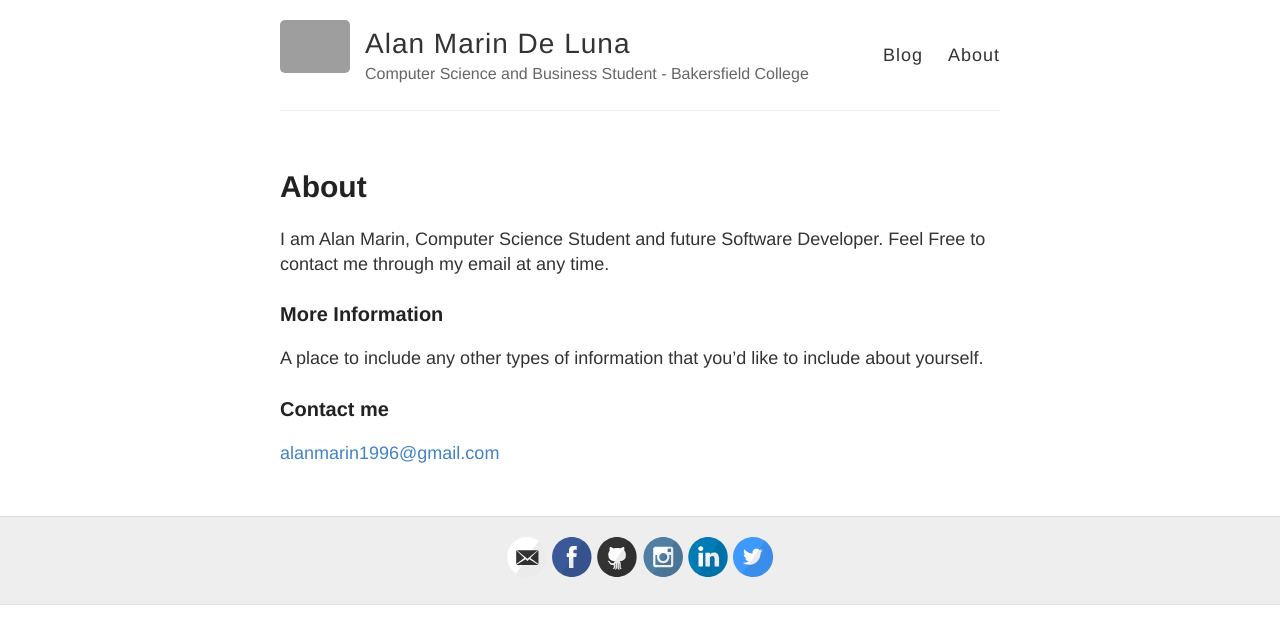
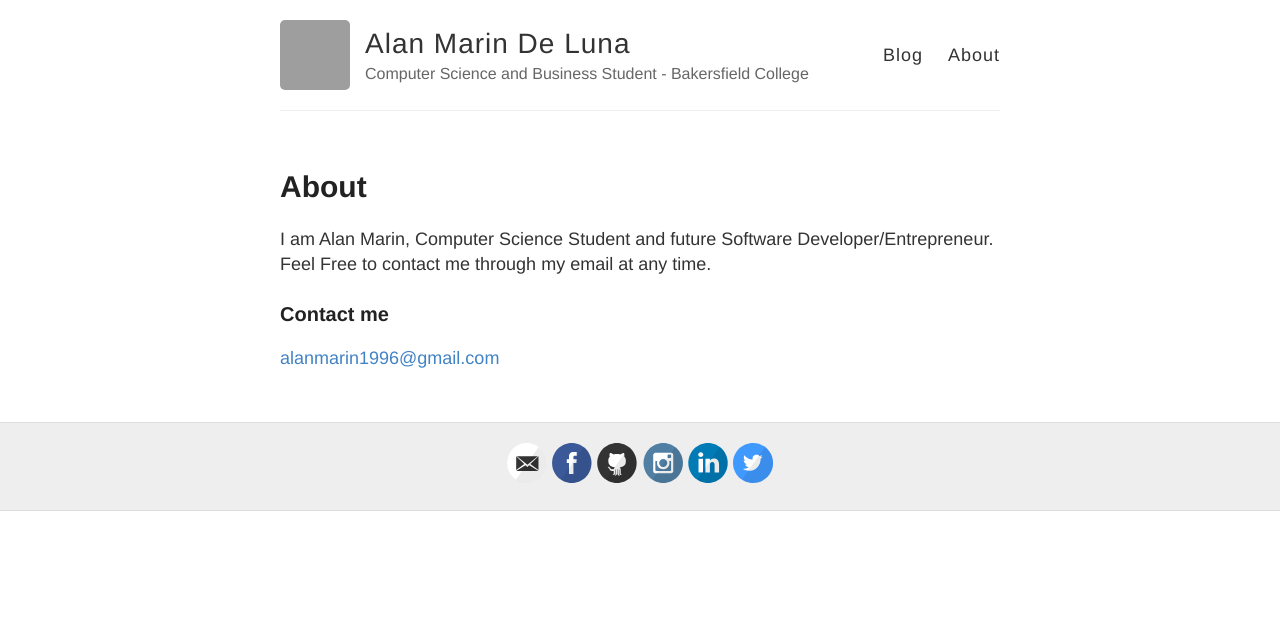
Before and after one commit to AlanMDL/blog, a Jekyll site: the page built from about.md, in a window 1280 px wide. Shown: the top 644 px of the page. Built offline with Jekyll 4.4.1, drawn with Linux system fonts in a browser that asks for light colours; grey boxes are pictures that could not be loaded.

Commit message:
Updated: Photo link, and about Pagee

```diff
--- a/_config.yml
+++ b/_config.yml
@@ -9,7 +9,7 @@ name: Alan Marin De Luna
 description: Computer Science and Business Student - Bakersfield College
 
 # URL of your avatar or profile pic (you could use your GitHub profile pic)
-avatar: images/ProfilePicture.jpg
+avatar: https://avatars3.githubusercontent.com/u/22690552?v=3&u=b851b6431a44f0797743bfa38418218744a8e942&s=400
 
 #
 # Flags below are optional
--- a/about.md
+++ b/about.md
@@ -4,11 +4,7 @@ title: About
 permalink: /about/
 ---
 
-I am Alan Marin, Computer Science Student and future Software Developer. Feel Free to contact me through my email at any time.
-
-### More Information
-
-A place to include any other types of information that you'd like to include about yourself.
+I am Alan Marin, Computer Science Student and future Software Developer/Entrepreneur. Feel Free to contact me through my email at any time.
 
 ### Contact me
 
```
